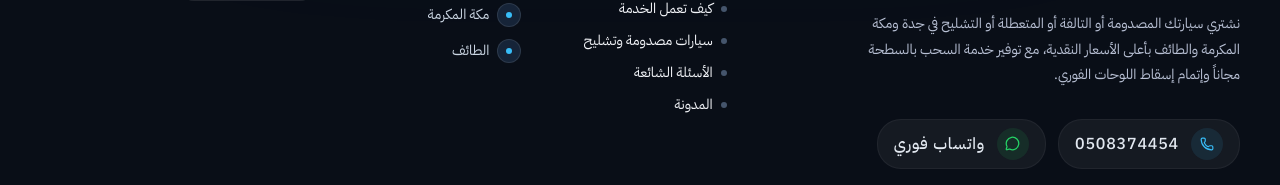
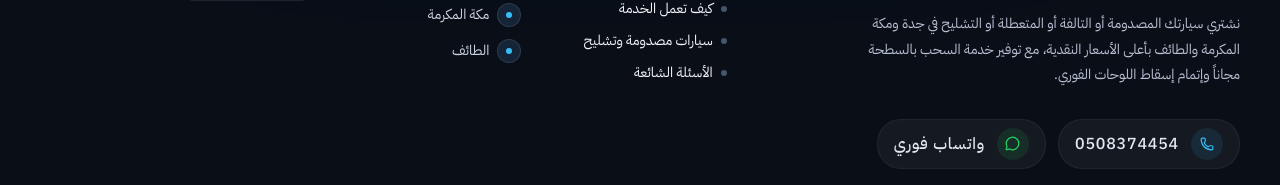
Before and after one commit to Mahmoudfattah/jeddahcars, a Next.js app: page / in a window 1280 px wide. Shown: the part 5226-5411 px from the top of the page. Built offline with nearby package versions, Linux system fonts and the light colour scheme.

Commit message:
remove blog

```diff
--- a/app/components/layout/Footer.tsx
+++ b/app/components/layout/Footer.tsx
@@ -7,7 +7,7 @@ const quickLinks = [
   { label: "كيف تعمل الخدمة", href: "#how-it-works" },
   { label: "سيارات مصدومة وتشليح", href: "#cars" },
   { label: "الأسئلة الشائعة", href: "#faq" },
-  { label: "المدونة", href: "https://sikrabsa.com/blog" },
+  // { label: "المدونة", href: "https://sikrabsa.com/blog" },
 ];
 
 const otherSites = [
```
